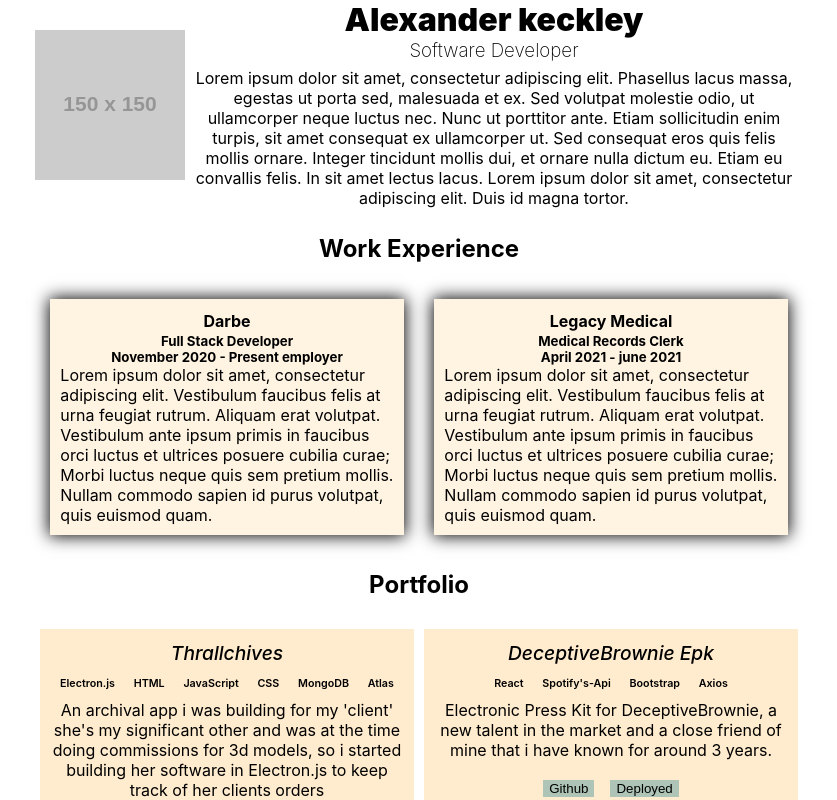
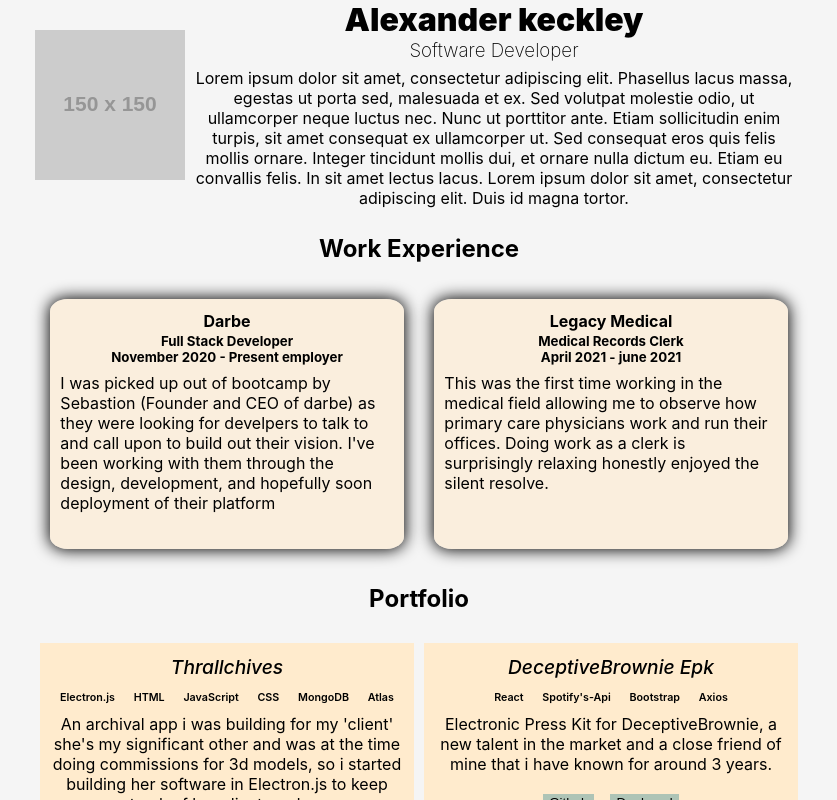
Before and after one commit to Drkeck/Drkeck.github.io, a React (Create React App) app: page / in a window 1280 px wide. Shown: the top 800 px of the page, without its empty margins (221-1058 px from the left). Built offline with nearby package versions, Linux system fonts and the light colour scheme.

Commit message:
Cramed in a few little design bits to make the site feel a little less 'website' and something more personal

```diff
--- a/src/App.css
+++ b/src/App.css
@@ -2,4 +2,6 @@
   text-align: center;
   margin: 0 auto;
   width: 768px;
+  background-color: whitesmoke;
+  box-shadow: 0 0 115px 122px whitesmoke;
 }
--- a/src/Components/WorkExperience/index.css
+++ b/src/Components/WorkExperience/index.css
@@ -5,11 +5,14 @@
 
 .card-long {
     background-color: rgba(255, 235, 205, 0.582);
+    border-radius: 5%;
     box-shadow: 0em 0em 1em 1px black;
     padding: 10px;
     margin: 2%;
     z-index: 1;
     text-align: center;
+    width: 333.281px;
+    height: 230px;
 }
 
 .job-name {
@@ -29,6 +32,6 @@
 
 .job-description{
     margin: 0;
-    padding: 0;
+    padding: 8px 0;
     text-align: left;
 }
--- a/src/Components/WorkExperience/index.js
+++ b/src/Components/WorkExperience/index.js
@@ -6,14 +6,14 @@ const wrkExp = [{
     joined: "November 2020",
     left:"Present employer",
     title: "Full Stack Developer",
-    description: "Lorem ipsum dolor sit amet, consectetur adipiscing elit. Vestibulum faucibus felis at urna feugiat rutrum. Aliquam erat volutpat. Vestibulum ante ipsum primis in faucibus orci luctus et ultrices posuere cubilia curae; Morbi luctus neque quis sem pretium mollis. Nullam commodo sapien id purus volutpat, quis euismod quam."
+    description: "I was picked up out of bootcamp by Sebastion (Founder and CEO of darbe) as they were looking for develpers to talk to and call upon to build out their vision. I've been working with them through the design, development, and hopefully soon deployment of their platform"
 }, {
     id: "2",
     name: "Legacy Medical",
     joined: "April 2021",
     left:"june 2021",
     title: "Medical Records Clerk",
-    description: "Lorem ipsum dolor sit amet, consectetur adipiscing elit. Vestibulum faucibus felis at urna feugiat rutrum. Aliquam erat volutpat. Vestibulum ante ipsum primis in faucibus orci luctus et ultrices posuere cubilia curae; Morbi luctus neque quis sem pretium mollis. Nullam commodo sapien id purus volutpat, quis euismod quam."
+    description: "This was the first time working in the medical field allowing me to observe how primary care physicians work and run their offices. Doing work as a clerk is surprisingly relaxing honestly enjoyed the silent resolve."
 }]
 
 function WorkExperience() {
```
